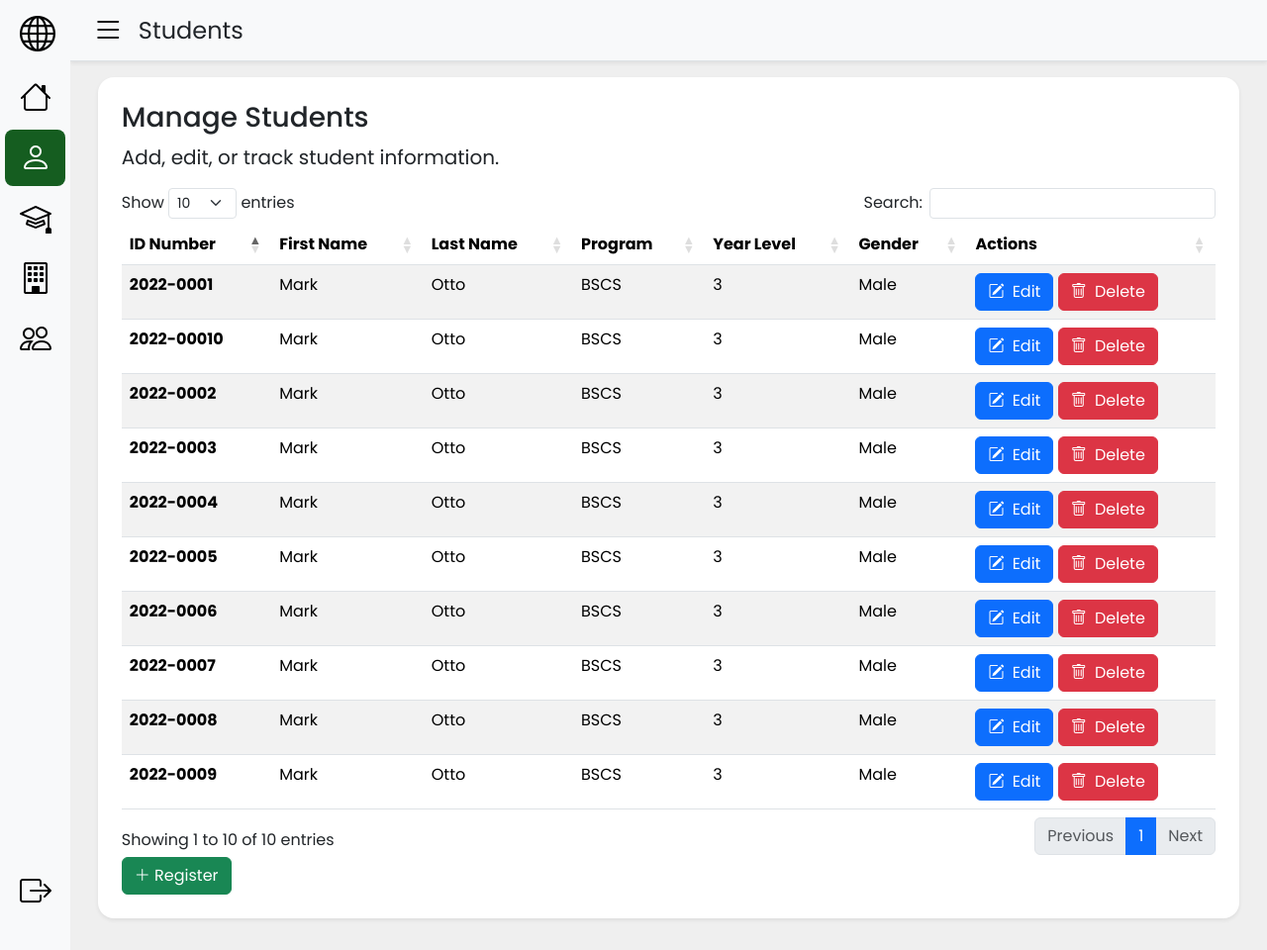
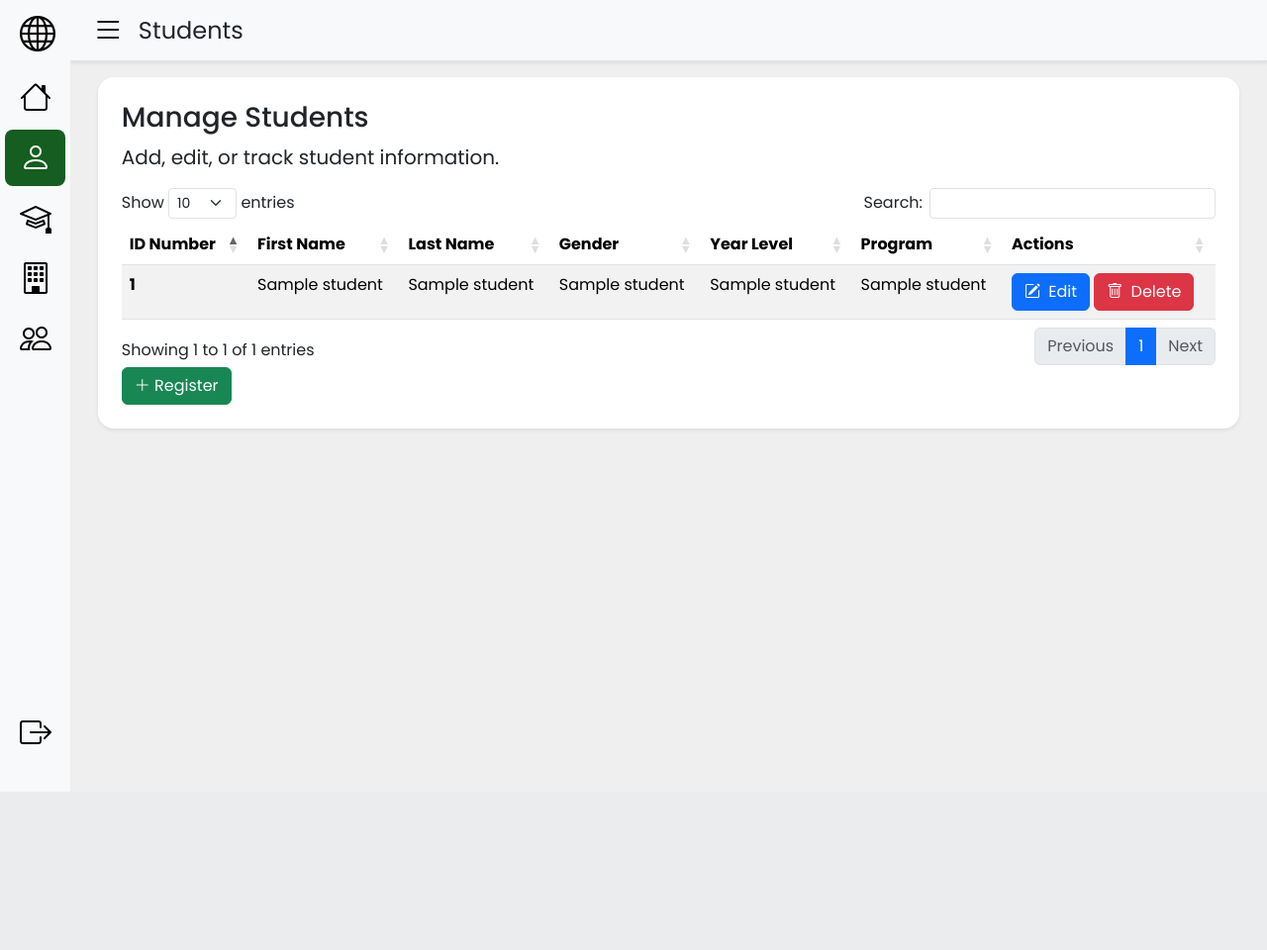
Before and after one commit to utthee/ssis-webapp, a Flask app: page /students in a window 1280 px wide. Shown: the whole page at 99% size. After the commit the page ends 800 px from the top, so only its background shows below. Run offline with Flask 3, Linux system fonts and the light colour scheme; a database or web service that is not in the repository returns one stand-in record (values such as "Sample title"); some libraries are stand-ins or nearby versions.

Commit message:
added db connections and CRUD operations for students

```diff
--- /dev/null
+++ b/app/student/__init__.py
@@ -0,0 +1,3 @@
+from flask import Blueprint
+
+from .controller import student_bp
--- a/app/templates/base.html
+++ b/app/templates/base.html
@@ -40,8 +40,8 @@
                         </a>
                     </li>
                     <li class="sidebar-item">
-                        <a href="{{ url_for('students') }}"
-                            class="sidebar-link {% if request.endpoint == 'students' %}active{% endif %}"
+                        <a href="{{ url_for('student.students') }}"
+                            class="sidebar-link {% if request.endpoint == 'student.students' %}active{% endif %}"
                             data-title="Students">
                             <i class="bi bi-person fs-2"></i>
                             <span class="sidebar-label">Students</span>
--- a/app/templates/dashboard.html
+++ b/app/templates/dashboard.html
@@ -7,7 +7,7 @@
 
     <div class="row g-3">
         <div class="col-md-4">
-            <a href="{{ url_for('students') }}" class="text-decoration-none">
+            <a href="{{ url_for('student.students') }}" class="text-decoration-none">
                 <div class="card h-100 card-link shadow-sm">
                     <div class="card-body d-flex justify-content-between align-items-center">
                         <div>
--- a/app/templates/students.html
+++ b/app/templates/students.html
@@ -12,31 +12,31 @@
                 <th scope="col">ID Number</th>
                 <th scope="col">First Name</th>
                 <th scope="col">Last Name</th>
+                <th scope="col">Gender</th>
+                <th scope="col">Year Level</th>
                 <th scope="col">Program</th>
-                <th scope="col">Year Level</th>
-                <th scope="col">Gender</th>
                 <th scope="col">Actions</th>
             </tr>
         </thead>
         <tbody>
             {% for student in students %}
-            <tr data-student-id="{{ student.id_number }}">
+            <tr data-id-number="{{ student.id_number }}">
                 <th scope="row">{{ student.id_number }}</th>
                 <td>{{ student.first_name }}</td>
                 <td>{{ student.last_name }}</td>
+                <td>{{ student.gender }}</td>
+                <td>{{ student.year_level }}</td>
                 <td>{{ student.program_code }}</td>
-                <td>{{ student.year_level }}</td>
-                <td>{{ student.gender }}</td>
                 <td>
                     <a href="#" class="btn btn-primary btn-edit" data-bs-toggle="modal"
-                        data-bs-target="#editStudentModal" data-student-id="{{ student.id_number }}"
+                        data-bs-target="#editStudentModal" data-id-number="{{ student.id_number }}"
                         data-first-name="{{ student.first_name }}" data-last-name="{{ student.last_name }}"
                         data-gender="{{ student.gender }}" data-year-level="{{ student.year_level }}"
                         data-program-code="{{ student.program_code }}">
                         <i class="bi bi-pencil-square me-1"></i> Edit
                     </a>
                     <a href="#" class="btn btn-danger btn-delete" data-bs-toggle="modal"
-                        data-bs-target="#deleteConfirmationModal" data-student-id="{{ student.id_number }}">
+                        data-bs-target="#deleteConfirmationModal" data-id-number="{{ student.id_number }}">
                         <i class="bi bi-trash me-1"></i> Delete
                     </a>
                 </td>
@@ -62,32 +62,31 @@
                 <button type="button" class="btn-close" data-bs-dismiss="modal" aria-label="Close"></button>
             </div>
 
+            <form id="registerStudentForm" method="POST" action="{{ url_for('student.register_student') }}">
                 <div class="modal-body">
-                <form id="registerForm">
                     <div class="mb-3">
                         <label for="idNumber" class="form-label">ID Number:</label>
-                        <input type="text" class="form-control" id="idNumber" placeholder="e.g. 2022-0001" required>
+                        <input type="text" class="form-control" id="idNumber" name="id_number" placeholder="e.g. 2022-0001" required>
                     </div>
                     <div class="mb-3">
                         <label for="firstName" class="form-label">First Name:</label>
-                        <input type="text" class="form-control" id="firstName" placeholder="e.g. Juan Miguel" required>
+                        <input type="text" class="form-control" id="firstName" name="first_name" placeholder="e.g. Juan Miguel" required>
                     </div>
                     <div class="mb-3">
                         <label for="lastName" class="form-label">Last Name:</label>
-                        <input type="text" class="form-control" id="lastName" placeholder="e.g. Dela Cruz" required>
+                        <input type="text" class="form-control" id="lastName" name="last_name" placeholder="e.g. Dela Cruz" required>
                     </div>
                     <div class="mb-3">
                         <label for="gender" class="form-label">Gender:</label>
-                        <select class="form-select" id="gender" required>
+                        <select class="form-select" id="gender" name="gender" required>
                             <option value="" selected disabled>Select gender</option>
                             <option value="Male">Male</option>
                             <option value="Female">Female</option>
                         </select>
                     </div>
-
                     <div class="mb-3">
                         <label for="yearLevel" class="form-label">Year Level:</label>
-                        <select class="form-select" id="yearLevel" required>
+                        <select class="form-select" id="yearLevel" name="year_level" required>
                             <option value="" selected disabled>Select year level</option>
                             <option value="1">1</option>
                             <option value="1">2</option>
@@ -95,26 +94,29 @@
                             <option value="4">4</option>
                         </select>
                     </div>
-
                     <div class="mb-3">
                         <label for="programCode" class="form-label">Program Code:</label>
-                        <input type="text" class="form-control" id="programCode" placeholder="e.g. BSCS" required>
+                        <select class="form-select" id="programCode" name="program_code" required>
+                            <option value="" selected disabled>Select a course</option>
+                            {% for program in programs %}
+                            <option value="{{ program.code }}">{{ program.code }} - {{ program.name }}</option>
+                            {% endfor %}
+                        </select>
                     </div>
-                </form>
                 </div>
-
                 <div class="modal-footer">
                     <button type="button" class="btn btn-secondary" data-bs-dismiss="modal">Close</button>
-                <button type="submit" form="registerForm" class="btn btn-success">
+                    <button type="submit" class="btn btn-success">
                         <i class="bi bi-plus-lg"></i> Register
                     </button>
                 </div>
+            </form>
         </div>
     </div>
 </div>
 
 <!-- REGISTER STUDENT CONFIRMATION MODAL -->
-<div class="modal" id="confirmationModal" tabindex="-1" aria-labelledby="confirmationModalLabel" aria-hidden="true">
+<div class="modal" id="registerConfirmationModal" tabindex="-1" aria-labelledby="confirmationModalLabel" aria-hidden="true">
     <div class="modal-dialog modal-dialog-centered">
         <div class="modal-content">
             <div class="modal-header">
@@ -140,59 +142,63 @@
                 <button type="button" class="btn-close" data-bs-dismiss="modal" aria-label="Close"></button>
             </div>
 
+            <form id="editStudentForm" method="POST" action="{{ url_for('student.edit_student') }}">
                 <div class="modal-body">
-                <form id="editForm">
+                    <input type="hidden" id="originalIdNumber" name="original_id_number">
                     <div class="mb-3">
                         <label for="idNumber" class="form-label">ID Number:</label>
-                        <input type="text" class="form-control" id="idNumber" placeholder="e.g. 2022-0001" required>
+                        <input type="text" class="form-control" id="idNumber" name="id_number" placeholder="e.g. 2022-0001" required>
                     </div>
                     <div class="mb-3">
                         <label for="firstName" class="form-label">First Name:</label>
-                        <input type="text" class="form-control" id="firstName" placeholder="e.g. Juan Miguel" required>
+                        <input type="text" class="form-control" id="firstName" name="first_name" placeholder="e.g. Juan Miguel" required>
                     </div>
                     <div class="mb-3">
                         <label for="lastName" class="form-label">Last Name:</label>
-                        <input type="text" class="form-control" id="lastName" placeholder="e.g Dela Cruz" required>
+                        <input type="text" class="form-control" id="lastName" name="last_name" placeholder="e.g. Dela Cruz" required>
                     </div>
                     <div class="mb-3">
                         <label for="gender" class="form-label">Gender:</label>
-                        <select class="form-select" id="gender" required>
+                        <select class="form-select" id="gender" name="gender" required>
                             <option value="" selected disabled>Select gender</option>
                             <option value="Male">Male</option>
                             <option value="Female">Female</option>
                         </select>
                     </div>
-
                     <div class="mb-3">
                         <label for="yearLevel" class="form-label">Year Level:</label>
-                        <select class="form-select" id="yearLevel" required>
+                        <select class="form-select" id="yearLevel" name="year_level" required>
                             <option value="" selected disabled>Select year level</option>
                             <option value="1">1</option>
-                            <option value="2">2</option>
+                            <option value="1">2</option>
                             <option value="3">3</option>
                             <option value="4">4</option>
                         </select>
                     </div>
-
                     <div class="mb-3">
                         <label for="programCode" class="form-label">Program Code:</label>
-                        <input type="text" class="form-control" id="programCode" placeholder="e.g. BSCS" required>
+                        <select class="form-select" id="programCode" name="program_code" required>
+                            <option value="" selected disabled>Select a course</option>
+                            {% for program in programs %}
+                            <option value="{{ program.code }}">{{ program.code }} - {{ program.name }}</option>
+                            {% endfor %}
+                        </select>
+                    </div>
+                </div>
+                <div class="modal-footer">
+                    <button type="button" class="btn btn-secondary" data-bs-dismiss="modal">Close</button>
+                    <button type="submit" class="btn btn-success">
+                        <i class="bi bi-plus-lg"></i> Save Changes
+                    </button>
                 </div>
             </form>
-            </div>
 
-            <div class="modal-footer">
-                <button type="button" class="btn btn-secondary" data-bs-dismiss="modal">Close</button>
-                <button type="submit" form="editForm" class="btn btn-success">
-                    <i class="bi bi-plus-lg me-1"></i> Save Changes
-                </button>
-            </div>
         </div>
     </div>
 </div>
 
 <!-- EDIT STUDENT CONFIRMATION MODAL -->
-<div class="modal" id="editConfirmationModal" tabindex="-1" aria-labelledby="editConfirmationModalLabel"
+<div class="modal" id="editStudentConfirmationModal" tabindex="-1" aria-labelledby="editConfirmationModalLabel"
     aria-hidden="true">
     <div class="modal-dialog modal-dialog-centered">
         <div class="modal-content">
@@ -224,9 +230,10 @@
                 </p>
             </div>
             <div class="modal-footer justify-content-right">
-                <form id="deleteForm">
-                    <button type="button" class="btn btn-danger" data-bs-dismiss="modal"> Cancel </button>
-                    <button type="submit" class="btn btn-success"> Confirm </button>
+                <button type="button" class="btn btn-success" data-bs-dismiss="modal"> Cancel </button>
+                <form id="deleteForm" method="POST" action="{{ url_for('student.delete_student') }}">
+                    <input type="hidden" id="deleteStudent" name="id_number">
+                    <button type="submit" class="btn btn-danger"> Confirm </button>
                 </form>
             </div>
         </div>
```
Also changed, not shown: app/__init__.py (+2 -17 lines), app/static/script.js (+70 -14 lines), app/student/controller.py (added, +104 -0 lines). Lines whose indentation alone changed are shown as unchanged.
